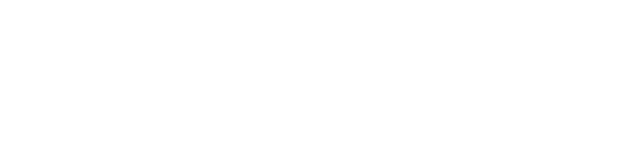
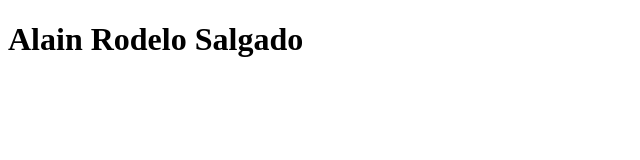
Before and after one commit to Alainrs9/taller1_miercoles_noche_2024, a plain HTML site: page index.html in a window 1280 px wide. Shown: the whole page, without its empty margins (0-640 px from the left). Drawn offline with Linux system fonts and the light colour scheme.

Commit message:
second commit

```diff
--- a/index.html
+++ b/index.html
@@ -3,9 +3,14 @@
 <head>
     <meta charset="UTF-8">
     <meta name="viewport" content="width=device-width, initial-scale=1.0">
-    <title>Document</title>
+    <title>taller #1</title>
 </head>
 <body>
+    <div>
+        <h1>
+            Alain Rodelo Salgado
+        </h1>
 
+    </div>
 </body>
 </html>
```
